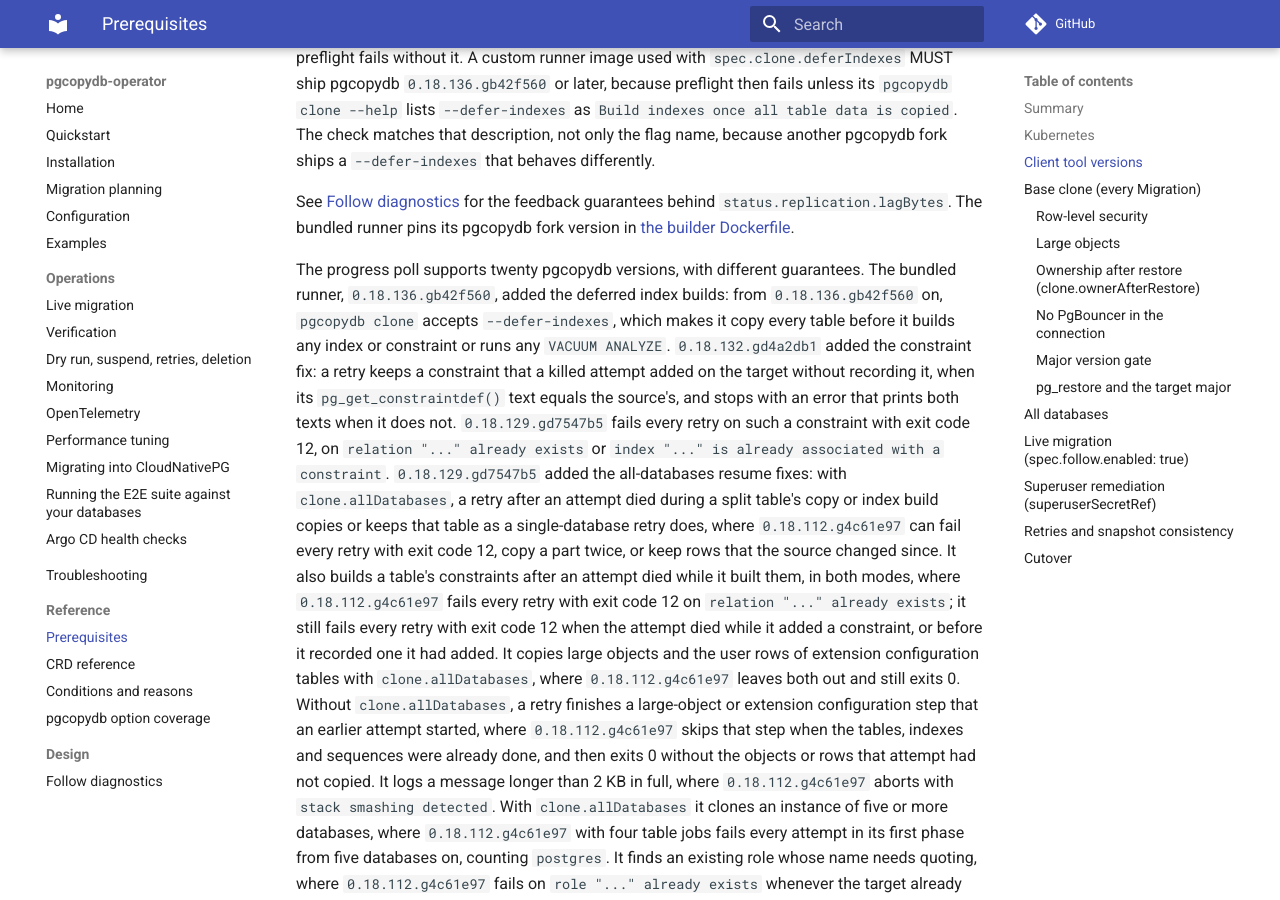
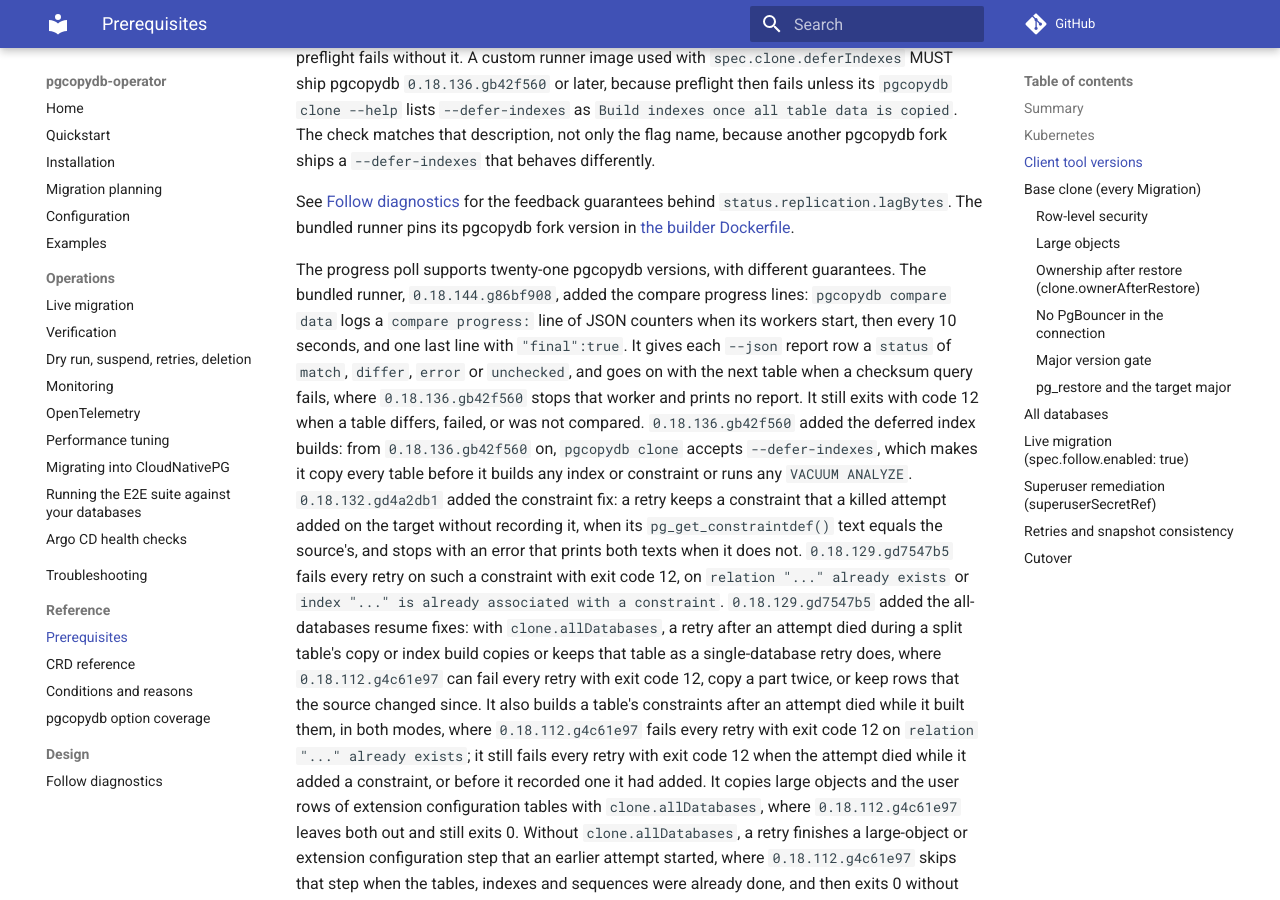
Before and after one commit to ydixken/pgcopydb-operator, an MkDocs documentation site: the page built from docs/reference/prerequisites.md, in a window 1280 px wide and 900 px high, scrolled down 2085 px. Built offline with MkDocs 1.6.1 and Material for MkDocs 9.7.7, drawn with Linux system fonts in a browser that asks for light colours; comment, search, counter and statistics services are not loaded; some of the changed text lies outside the part shown.

Commit message:
fix: bundle the pgcopydb compare data progress

```diff
--- a/docs/reference/prerequisites.md
+++ b/docs/reference/prerequisites.md
@@ -4,7 +4,7 @@ What a `Migration` needs from your PostgreSQL endpoints and your Kubernetes clus
 The keywords MUST, SHOULD, and MAY are to be interpreted as described in RFC 2119.
 
 Scope: base clone (`pgcopydb clone`), whole-instance clone (`clone --all-databases`), live migration (`clone --follow`), cutover, and cleanup.
-Ground truth for the pgcopydb behavior behind each rule is the [upstream pgcopydb documentation](https://pgcopydb.readthedocs.io/) and the [pinned fork](https://github.com/ydixken/pgcopydb/tree/b42f560a16d4ba2459b06f7200db5b244c74e5db) for all-databases behavior, partition comparison, and row-level security.
+Ground truth for the pgcopydb behavior behind each rule is the [upstream pgcopydb documentation](https://pgcopydb.readthedocs.io/) and the [pinned fork](https://github.com/ydixken/pgcopydb/tree/86bf908adca02d87063849dae775a02c1659c829) for all-databases behavior, partition comparison, and row-level security.
 The e2e fixtures ([test/e2e](https://github.com/ydixken/pgcopydb-operator/tree/main/test/e2e)) apply the grants below.
 Use the [Planning checklist](../planning.md) to record scope, operational, cutover, recovery, and rehearsal decisions that preflight cannot verify.
 
@@ -60,8 +60,11 @@ The check matches that description, not only the flag name, because another pgco
 See [Follow diagnostics](../design/follow-diagnostics.md#what-the-snapshot-can-distinguish) for the feedback guarantees behind `status.replication.lagBytes`.
 The bundled runner pins its pgcopydb fork version in [the builder Dockerfile](https://github.com/ydixken/pgcopydb-operator/blob/main/images/pgcopydb-builder/Dockerfile).
 
-The progress poll supports twenty pgcopydb versions, with different guarantees.
-The bundled runner, `0.18.136.gb42f560`, added the deferred index builds: from `0.18.136.gb42f560` on, `pgcopydb clone` accepts `--defer-indexes`, which makes it copy every table before it builds any index or constraint or runs any `VACUUM ANALYZE`.
+The progress poll supports twenty-one pgcopydb versions, with different guarantees.
+The bundled runner, `0.18.144.g86bf908`, added the compare progress lines: `pgcopydb compare data` logs a `compare progress:` line of JSON counters when its workers start, then every 10 seconds, and one last line with `"final":true`.
+It gives each `--json` report row a `status` of `match`, `differ`, `error` or `unchecked`, and goes on with the next table when a checksum query fails, where `0.18.136.gb42f560` stops that worker and prints no report.
+It still exits with code 12 when a table differs, failed, or was not compared.
+`0.18.136.gb42f560` added the deferred index builds: from `0.18.136.gb42f560` on, `pgcopydb clone` accepts `--defer-indexes`, which makes it copy every table before it builds any index or constraint or runs any `VACUUM ANALYZE`.
 `0.18.132.gd4a2db1` added the constraint fix: a retry keeps a constraint that a killed attempt added on the target without recording it, when its `pg_get_constraintdef()` text equals the source's, and stops with an error that prints both texts when it does not.
 `0.18.129.gd7547b5` fails every retry on such a constraint with exit code 12, on `relation "..." already exists` or `index "..." is already associated with a constraint`.
 `0.18.129.gd7547b5` added the all-databases resume fixes: with `clone.allDatabases`, a retry after an attempt died during a split table's copy or index build copies or keeps that table as a single-database retry does, where `0.18.112.g4c61e97` can fail every retry with exit code 12, copy a part twice, or keep rows that the source changed since.
@@ -87,9 +90,9 @@ The retry after it can then exit 0 without ever analyzing that table; see [Retri
 See the [live migration hazard](../operations/live-migration.md#watching-the-stream) for what older runners lose, and the [live migration workload contract](#live-migration-specfollowenabled-true).
 `0.18.39.g93eda1d` added the NULL column fixes: it matches the NULL columns that `test_decoding` leaves out of a keyless `REPLICA IDENTITY FULL` old row, and applies a keyless change whose old row is all NULL.
 `0.18.36.g972e221` added the retry error fix: a retry that cannot read the previous run's catalog reports that read failure, where older runners asked for `--not-consistent`.
-All fourteen retain three fixes from `0.18.34.g7fddd6f`, listed in the [runner image README](https://github.com/ydixken/pgcopydb-operator/blob/main/images/runner/README.md): reads with [`row_security` off](#row-level-security), restores `REPLICA IDENTITY USING INDEX` on the target, and applies changes on a keyless `REPLICA IDENTITY FULL` table to one row.
+All fifteen retain three fixes from `0.18.34.g7fddd6f`, listed in the [runner image README](https://github.com/ydixken/pgcopydb-operator/blob/main/images/runner/README.md): reads with [`row_security` off](#row-level-security), restores `REPLICA IDENTITY USING INDEX` on the target, and applies changes on a keyless `REPLICA IDENTITY FULL` table to one row.
 They also retain [partition comparison](../operations/verification.md#partitioned-tables) from `0.18.22.g22e29c3`, and [certified idle feedback](../design/follow-diagnostics.md#what-the-snapshot-can-distinguish) and [missing-sentinel bootstrap recovery](../troubleshooting.md#publication-retry-failures) from `0.18.15.gea2dc96`.
-`0.18.132.gd4a2db1` lacks the deferred index builds, `0.18.129.gd7547b5` also lacks the constraint fix, `0.18.112.g4c61e97` also lacks the all-databases resume, large-object, long log message, five-database and quoted role name fixes, `0.18.109.gbec4ebb` also lacks the split-table resume fix, `0.18.104.g362a559` also lacks the target keepalives, `0.18.98.g944abcc` also lacks the snapshot fix, `0.18.94.gbaa94ee` and `0.18.76.gf9b328b` also lack the closed `output.db` fix, `0.18.74.gc682dce` also lacks the status interval fix, `0.18.72.g2aa91e7` also lacks the reconnect fix, `0.18.70.gbb8dbfc` also lacks the receive fix, `0.18.39.g93eda1d` also lacks the four follow fixes, `0.18.36.g972e221` also lacks the NULL column fixes, `0.18.34.g7fddd6f` also lacks the retry error fix, `0.18.22.g22e29c3` also lacks the three fixes, and `0.18.15.gea2dc96` also lacks partition comparison.
+`0.18.136.gb42f560` lacks the compare progress lines, `0.18.132.gd4a2db1` also lacks the deferred index builds, `0.18.129.gd7547b5` also lacks the constraint fix, `0.18.112.g4c61e97` also lacks the all-databases resume, large-object, long log message, five-database and quoted role name fixes, `0.18.109.gbec4ebb` also lacks the split-table resume fix, `0.18.104.g362a559` also lacks the target keepalives, `0.18.98.g944abcc` also lacks the snapshot fix, `0.18.94.gbaa94ee` and `0.18.76.gf9b328b` also lack the closed `output.db` fix, `0.18.74.gc682dce` also lacks the status interval fix, `0.18.72.g2aa91e7` also lacks the reconnect fix, `0.18.70.gbb8dbfc` also lacks the receive fix, `0.18.39.g93eda1d` also lacks the four follow fixes, `0.18.36.g972e221` also lacks the NULL column fixes, `0.18.34.g7fddd6f` also lacks the retry error fix, `0.18.22.g22e29c3` also lacks the three fixes, and `0.18.15.gea2dc96` also lacks partition comparison.
 `0.18.13.g4873c18` has certified idle feedback but lacks bootstrap recovery.
 `0.18.10.gaadc4bf` and `0.18.5.ge37d2bd` have neither.
 An older or custom runner may report weaker durability guarantees.
```
Also changed, not shown: charts/pgcopydb-operator/README.md (+1 -1 lines), docs/design/follow-diagnostics.md (+6 -6 lines), docs/operations/live-migration.md (+2 -2 lines), docs/operations/monitoring.md (+2 -2 lines), docs/operations/verification.md (+2 -1 lines), images/runner/README.md (+17 -6 lines), 8 other files.
